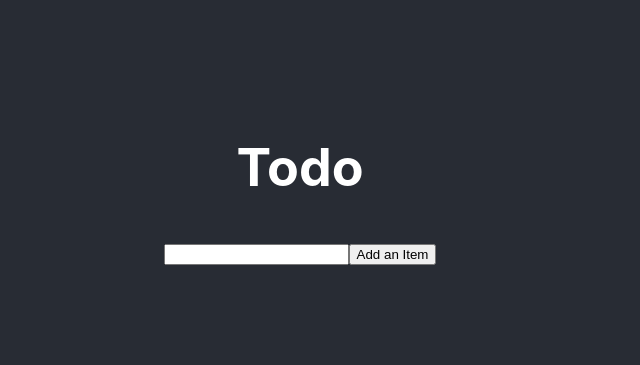
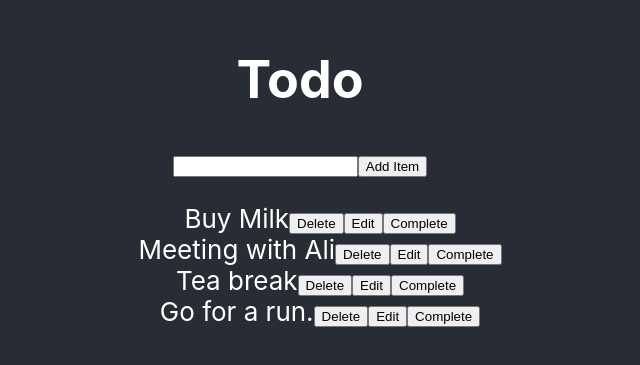
Before and after one commit to Austin25309w/todo_react_2020, a React (Create React App) app: page / in a window 1280 px wide. Shown: the part 217-582 px from the top of the page, without its empty margins (340-980 px from the left). Built offline with nearby package versions, Linux system fonts and the light colour scheme.

Commit message:
created R operation

```diff
--- a/src/App.js
+++ b/src/App.js
@@ -1,17 +1,27 @@
-import React from 'react';
+import React, { Component } from 'react';
 import logo from './logo.svg';
 import List from './components/List'
 import './App.css';
 
-function App() {
+class App extends Component {
+
+  constructor(props){
+    super(props)
+    this.state = {
+        show: false
+    }
+};
+render(){
+
   return (
     <div className="App">
       <header className="App-header">
        <h1>Todo</h1>
-       <List/>
+       <List name = "Austin" />
       </header>
     </div>
   );
 }
+}
 
 export default App;
--- a/src/components/List.js
+++ b/src/components/List.js
@@ -1,17 +1,71 @@
 import React from 'react';
+// import ReactDOM from 'react-dom';
 
-function List(props) {
-    const items = [];
-    const submitHandler = (e) =>{
-        e.preventDefault();
+
+class List extends React.Component {
+
+    state = {
+        edit: false,
+        items: [
+            {
+            id: '1', title: 'Buy Milk', done: false, date: new Date()},
+            {id: '2', title: 'Meeting with Ali', done: false, date: new Date()},
+            {id: '3', title: 'Tea break', done: false, date: new Date()},
+            {id: '4', title: 'Go for a run.', done: false, date: new Date()},
+        ],
+        inputVal : '',
+        id: null
+    };
+
+    // add() {
+    //     const {items, inputVal} = this.state;
+    //     if(inputVal){
+    //         const nextState = [...items, inputVal]
+    //         this.setState({ items: nextState, inputVal: ''})
+    //     }
+    //     this.setState({
+    //         items: []
+    //     })
+    // }
+
+
+    // submitHandler = (e) => {
+    //     e.preventDefault();
+
+    // }
+
+    onSubmitHandle(e){
 
     }
-    return <>
-    <form onSubmit ={submitHandler}>
-        <input ></input>
-        <button >Add an Item</button>
-    </form>
-    </>
+
+    onEditHandle(e){
+
+    }
+
+    onDeleteHandle(e){
+
+    }
+    render(){
+        // const {inputVal} = this.state;
+    return (
+        <div>
+            <form onSubmit={this.onSubmitHandle.bind(this)}>
+                <input type="text" name="item" className="item"/>
+                <button className="btn-add-item">Add Item</button>
+            </form>
+            <ul style ={{ listStyleType: "none"}}>
+                {this.state.items.map(item => (
+                    <li key={item.id}>{item.title}
+                        <button onClick={this.onDeleteHandle.bind(this, item.id)}>Delete</button>
+                        <button onClick={this.onEditHandle.bind(this, item.id, item.title)}>Edit</button>
+                        <button onClick={this.onCompleteHandle}>Complete</button>
+                    </li>
+                ))}
+            </ul>
+
+        </div>
+    )
+    }
 }
 
 export default List;
```
